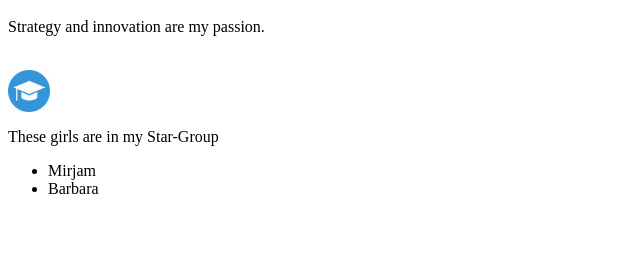
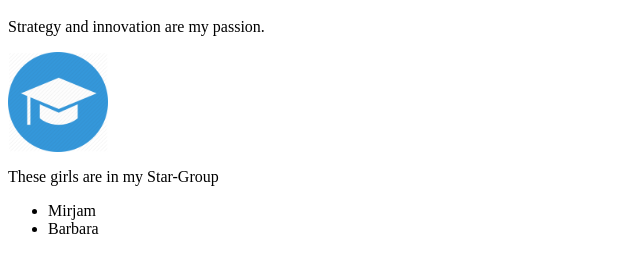
Before and after one commit to viviana-p/viviana-p.github.io, a plain HTML site: page index.html in a window 1280 px wide. Shown: the part 48-320 px from the top of the page, without its empty margins (0-640 px from the left). Drawn offline with Linux system fonts and the light colour scheme.

Commit message:
12: study

```diff
--- a/index.html
+++ b/index.html
@@ -1,8 +1,7 @@
 <title>Viviana</title>
 <h1>About me</h1>
 <p>Strategy and innovation are my passion.</p>
-<br>
-<img src="study.png" alt="Study" width="42" height="42">
+<img src="study.png" alt="Study" width="100" height="100">
 <p>These girls are in my Star-Group</p>
 <ul>
   <li>Mirjam</li>
```
